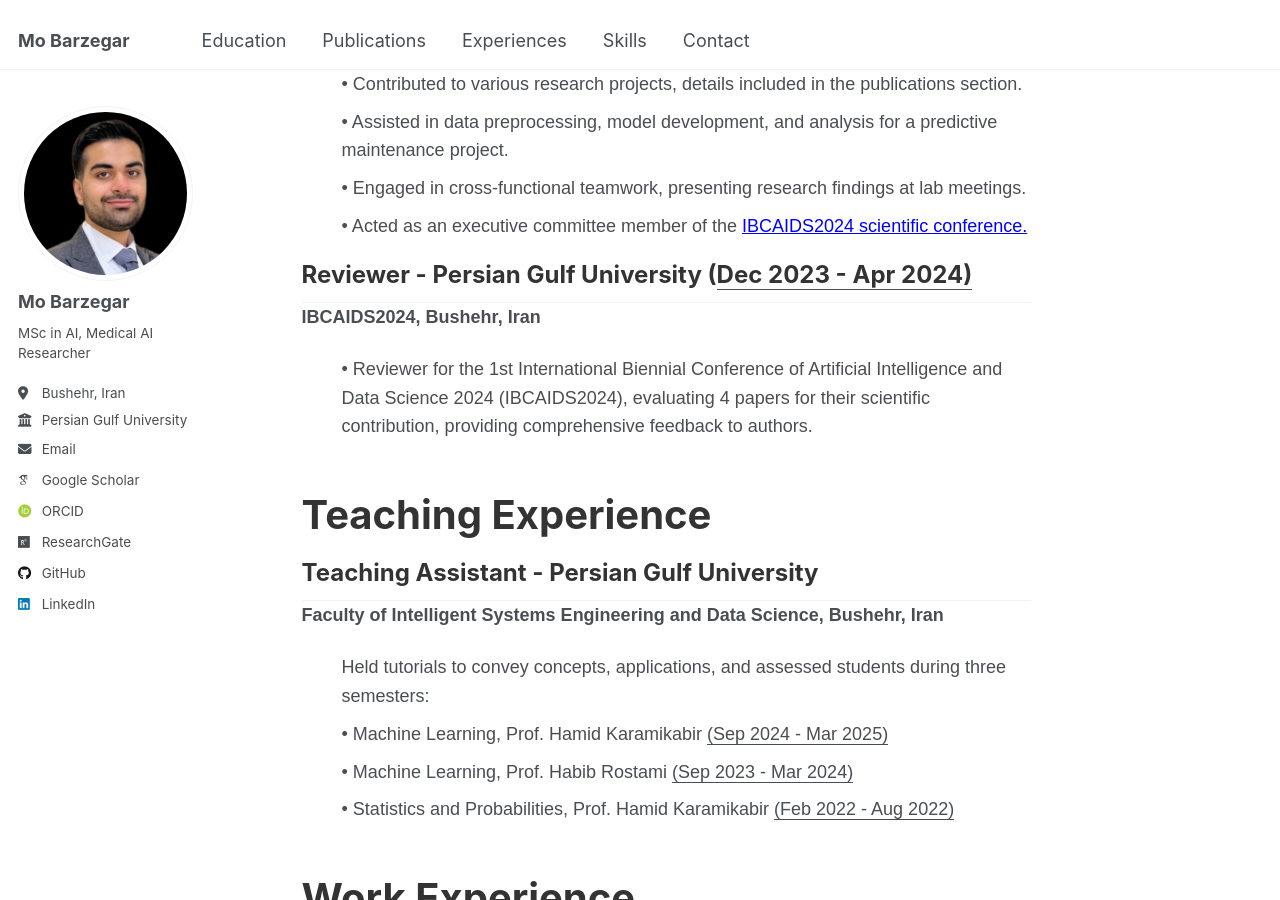
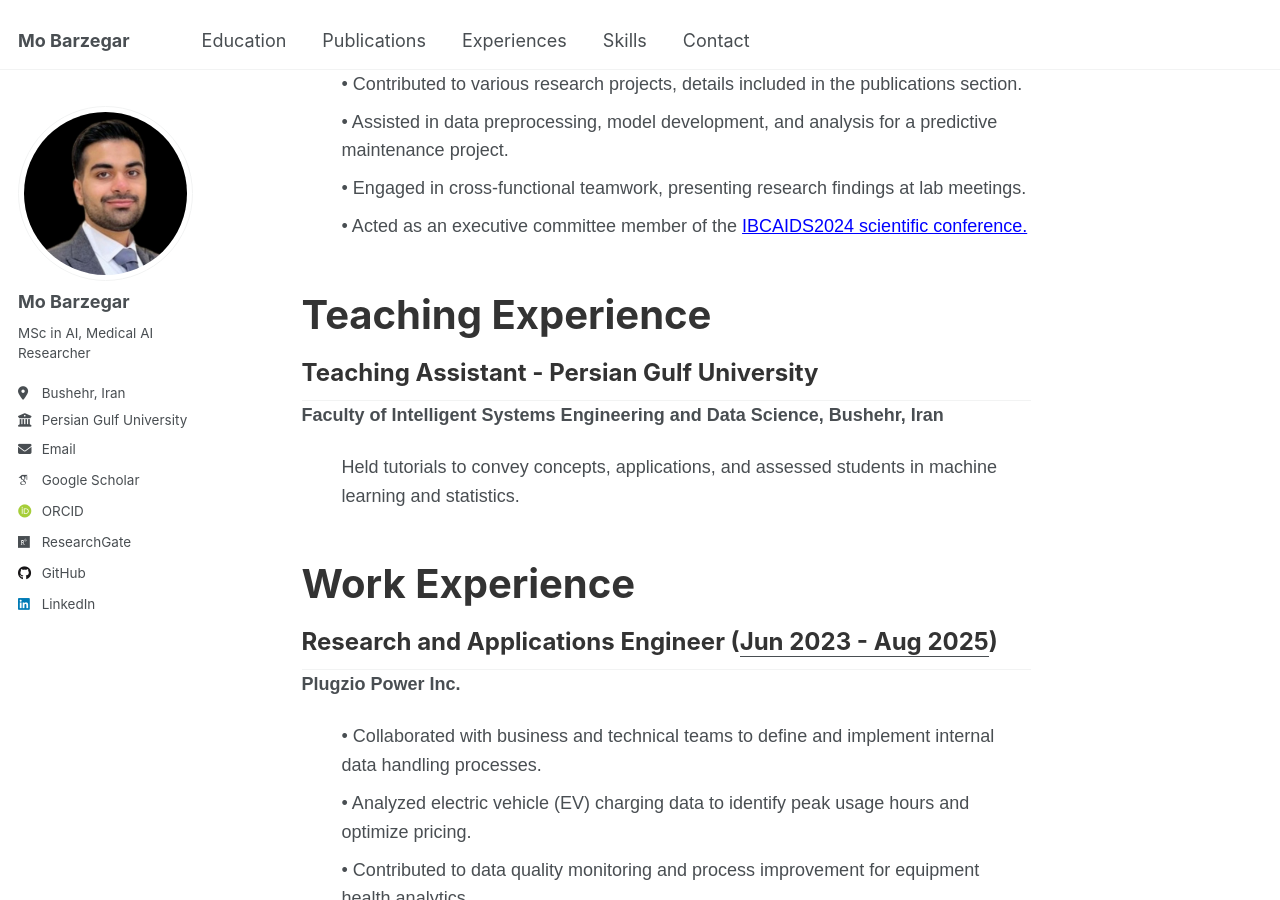
Before and after one commit to mbrz97/mbrz97.github.io, a Jekyll site: the page built from _pages/experiences.html, in a window 1280 px wide and 900 px high, scrolled down 247 px. Built offline with Jekyll 4.4.1, drawn with Linux system fonts in a browser that asks for light colours; some web fonts are replaced; some of the changed text lies outside the part shown.

Commit message:
Update experiences.html

```diff
--- a/_pages/experiences.html
+++ b/_pages/experiences.html
@@ -71,14 +71,7 @@
             </ul>
         </div>
 
-        <div class="experience">
-            <h2>Reviewer - Persian Gulf University (<u>Dec 2023 - Apr 2024)</u></h2>
-            <p><strong>IBCAIDS2024, Bushehr, Iran</strong></p>
 
-            <ul>
-                <li>• Reviewer for the 1st International Biennial Conference of Artificial Intelligence and Data Science 2024 (IBCAIDS2024), evaluating 4 papers for their scientific contribution, providing comprehensive feedback to authors.</li>
-            </ul>
-        </div>
 
         <h1>Teaching Experience</h1>
 
@@ -86,10 +79,7 @@
             <h2>Teaching Assistant - Persian Gulf University</h2>
             <p><strong>Faculty of Intelligent Systems Engineering and Data Science, Bushehr, Iran</strong></p>
             <ul>
-                <li>Held tutorials to convey concepts, applications, and assessed students during three semesters:</li>
-                <li>• Machine Learning, Prof. Hamid Karamikabir <u>(Sep 2024 - Mar 2025)</u></li>
-                <li>• Machine Learning, Prof. Habib Rostami <u>(Sep 2023 - Mar 2024)</u></li>
-                <li>• Statistics and Probabilities, Prof. Hamid Karamikabir <u>(Feb 2022 - Aug 2022)</u></li>
+                <li>Held tutorials to convey concepts, applications, and assessed students in machine learning and statistics.</li>
             </ul>
         </div>
 
@@ -122,6 +112,16 @@
                 <li>• Led and managed a team of 4 electricians and IT technicians to ensure seamless deployment of CCTV systems.</li>
             </ul>
         </div>
+
+    <h1>Peer Review</h1>
+            <div class="experience">
+            <h2>Reviewer(<u>Dec 2023 - Apr 2024)</u></h2>
+            <ul>
+                <li>• 1st International Biennial Conference of Artificial Intelligence and Data Science 2024 (IBCAIDS2024), evaluating 4 papers. (Dec 2023 - Apr 2024)</li>
+                <li>• Elsevier, Biomedical Signal Processing and Control, evaluating 1 paper. (Jul 2025)</li>
+            </ul>
+        </div>
+
     </div>
 </body>
 </html>
```
